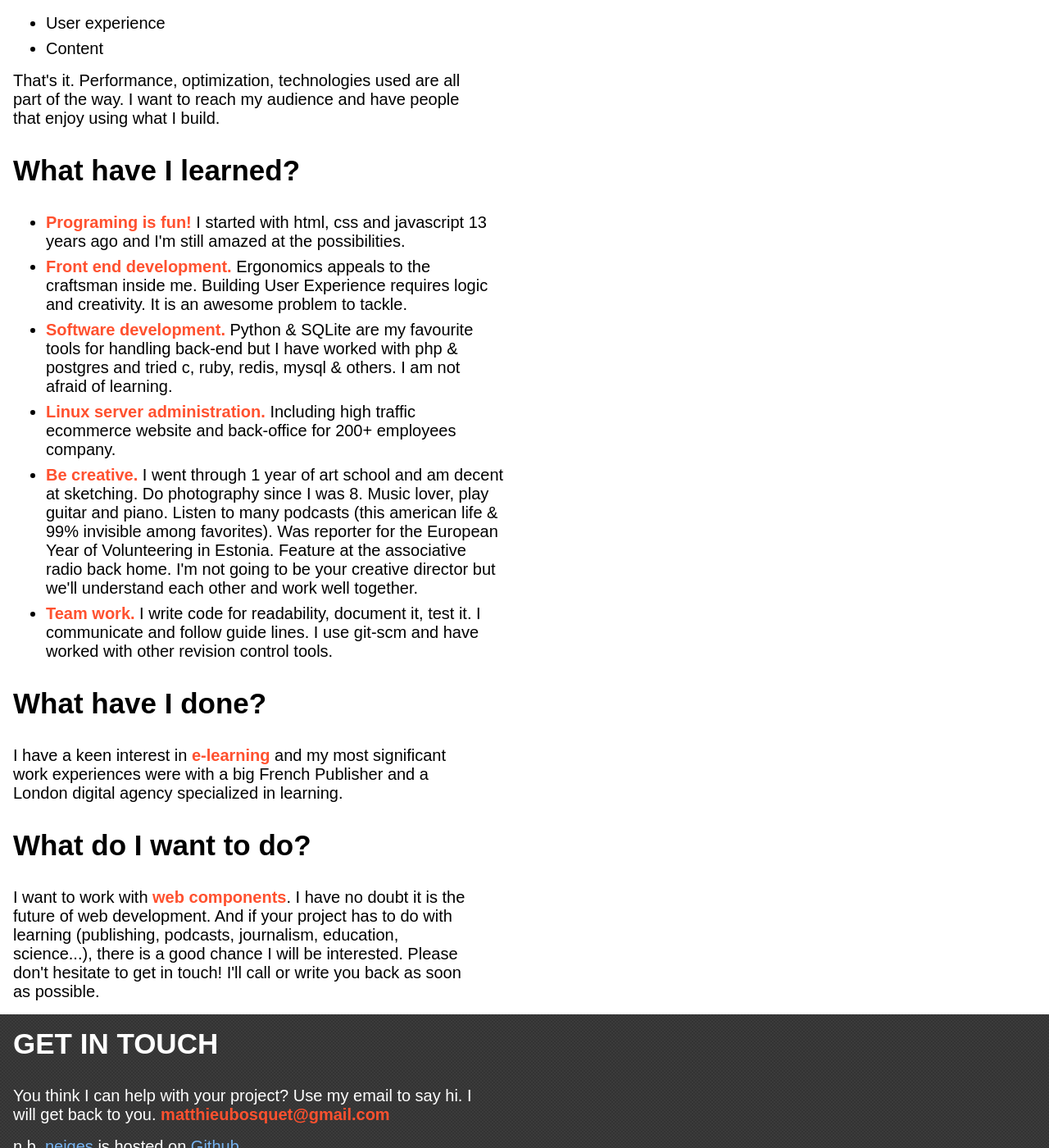
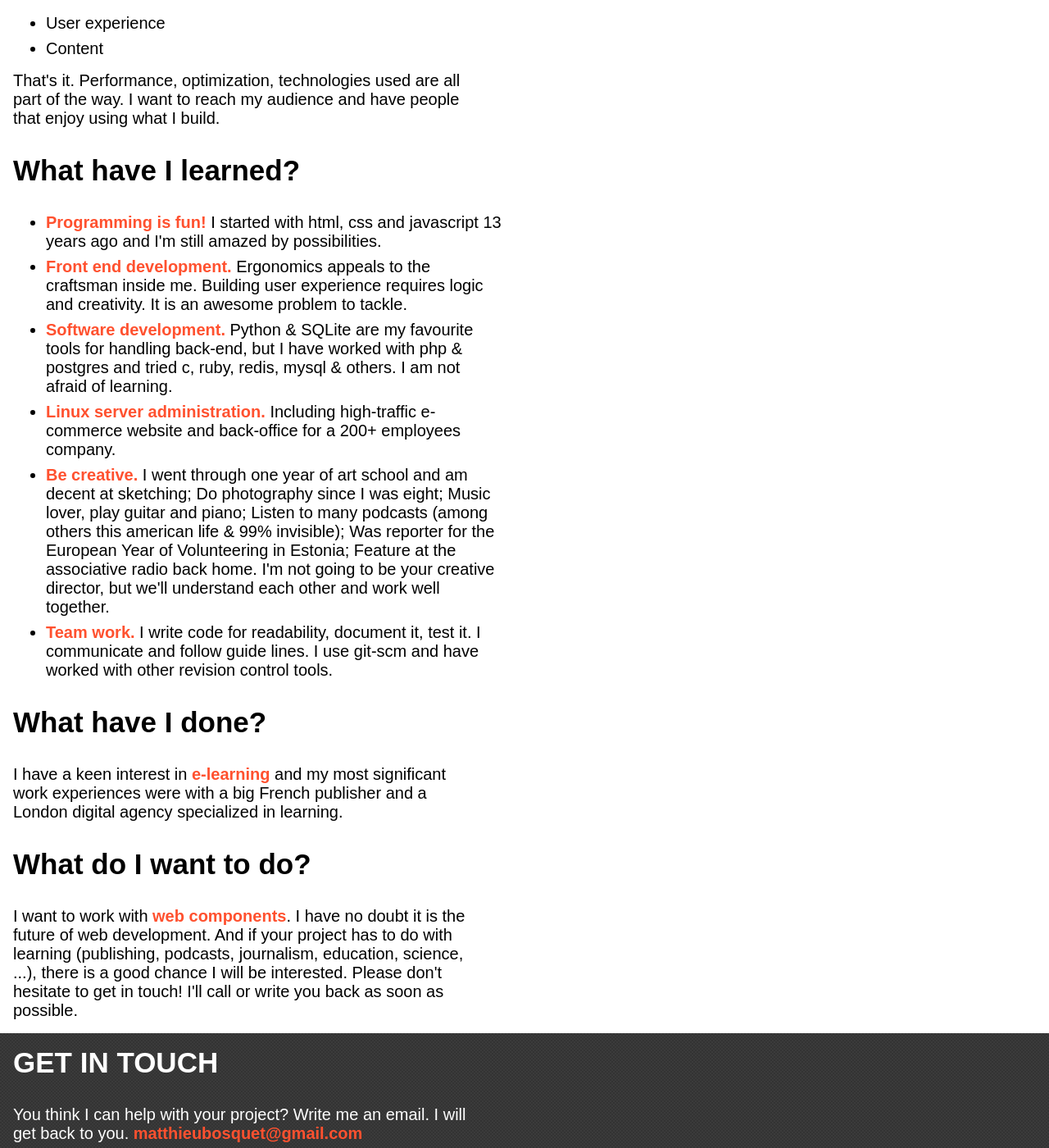
Before and after one commit to matthieubosquet/matthieubosquet.github.io, a Jekyll site: the page cv/index.html, which Jekyll copies as it is, in a window 1280 px wide and 1400 px high, scrolled down 613 px. Shown: the whole window at 82% size. Built offline with Jekyll 4.4.1, drawn with Linux system fonts in a browser that asks for light colours; some web fonts are replaced; some of the changed text lies outside the part shown.

Commit message:
Proof read CV

```diff
--- a/cv/index.html
+++ b/cv/index.html
@@ -68,8 +68,7 @@
             <h1>Hire Matth!</h1>
         </div>
         <p>
-            Hi! I&apos;m Matth, a freelance web developer and I'm looking for a cool project to work on. Drop me a line at <strong>matthieubosquet@gmail.com</strong>, I'll get back to you as soon as possible.
-        </p>
+        Hi! I&apos;m Matth, a freelance web developer and I'm looking for a cool project to work on. Drop me a line at: <strong>matthieubosquet@gmail.com</strong><br>I'll get back to you as soon as possible.</p>
     </header>
 
     <article id="cv">
@@ -84,27 +83,27 @@
         </p>
         <h3>What have I learned?</h3>
         <ul>
-            <li><strong>Programing is fun!</strong> I started with html, css and javascript 13 years ago and I'm still amazed at the possibilities.</li>
-            <li><strong>Front end development.</strong> Ergonomics appeals to the craftsman inside me. Building User Experience requires logic and creativity. It is an awesome problem to tackle.</li>
-            <li><strong>Software development.</strong> Python &amp; SQLite are my favourite tools for handling back-end but I have worked with php &amp; postgres and tried c, ruby, redis, mysql &amp; others. I am not afraid of learning.</li>
-            <li><strong>Linux server administration.</strong> Including high traffic ecommerce website and back-office for 200+ employees company.</li>
-            <li><strong>Be creative.</strong> I went through 1 year of art school and am decent at sketching. Do photography since I was 8. Music lover, play guitar and piano. Listen to many podcasts (this american life &amp; 99% invisible among favorites). Was reporter for the European Year of Volunteering in Estonia. Feature at the associative radio back home. I'm not going to be your creative director but we'll understand each other and work well together.</li>
+            <li><strong>Programming is fun!</strong> I started with html, css and javascript 13 years ago and I'm still amazed by possibilities.</li>
+            <li><strong>Front end development.</strong> Ergonomics appeals to the craftsman inside me. Building user experience requires logic and creativity. It is an awesome problem to tackle.</li>
+            <li><strong>Software development.</strong> Python &amp; SQLite are my favourite tools for handling back-end, but I have worked with php &amp; postgres and tried c, ruby, redis, mysql &amp; others. I am not afraid of learning.</li>
+            <li><strong>Linux server administration.</strong> Including high-traffic e-commerce website and back-office for a 200+ employees company.</li>
+            <li><strong>Be creative.</strong> I went through one year of art school and am decent at sketching; Do photography since I was eight; Music lover, play guitar and piano; Listen to many podcasts (among others this american life &amp; 99% invisible); Was reporter for the European Year of Volunteering in Estonia; Feature at the associative radio back home. I'm not going to be your creative director, but we'll understand each other and work well together.</li>
             <li><strong>Team work.</strong> I write code for readability, document it, test it. I communicate and follow guide lines. I use git-scm and have worked with other revision control tools.</li>
         </ul>
         <h3>What have I done?</h3>
         <p>
-        I have a keen interest in <strong>e-learning</strong> and my most significant work experiences were with a big French Publisher and a London digital agency specialized in learning.
+        I have a keen interest in <strong>e-learning</strong> and my most significant work experiences were with a big French publisher and a London digital agency specialized in learning.
         </p>
         <h3>What do I want to do?</h3>
         <p>
-        I want to work with <strong>web components</strong>. I have no doubt it is the future of web development. And if your project has to do with learning (publishing, podcasts, journalism, education, science...), there is a good chance I will be interested. Please don't hesitate to get in touch! I'll call or write you back as soon as possible.
+        I want to work with <strong>web components</strong>. I have no doubt it is the future of web development. And if your project has to do with learning (publishing, podcasts, journalism, education, science, ...), there is a good chance I will be interested. Please don't hesitate to get in touch! I'll call or write you back as soon as possible.
         </p>
     </article>
 
     <footer>
         <h2>Get in touch</h2>
         <p>
-            You think I can help with your project? Use my email to say hi. I will get back to you. <strong>matthieubosquet@gmail.com</strong>
+            You think I can help with your project? Write me an email. I will get back to you. <strong>matthieubosquet@gmail.com</strong>
         </p>
         <p><abbr title="nota bene">n.b.</abbr> <a href="http://www.neig.es" title="Matthieu Bosquet's personal website">neiges</a> is hosted on <a href="https://github.com/matthieubosquet" title="Matthieu Bosquet's Github account">Github</a>.</p>
     </footer>
```
